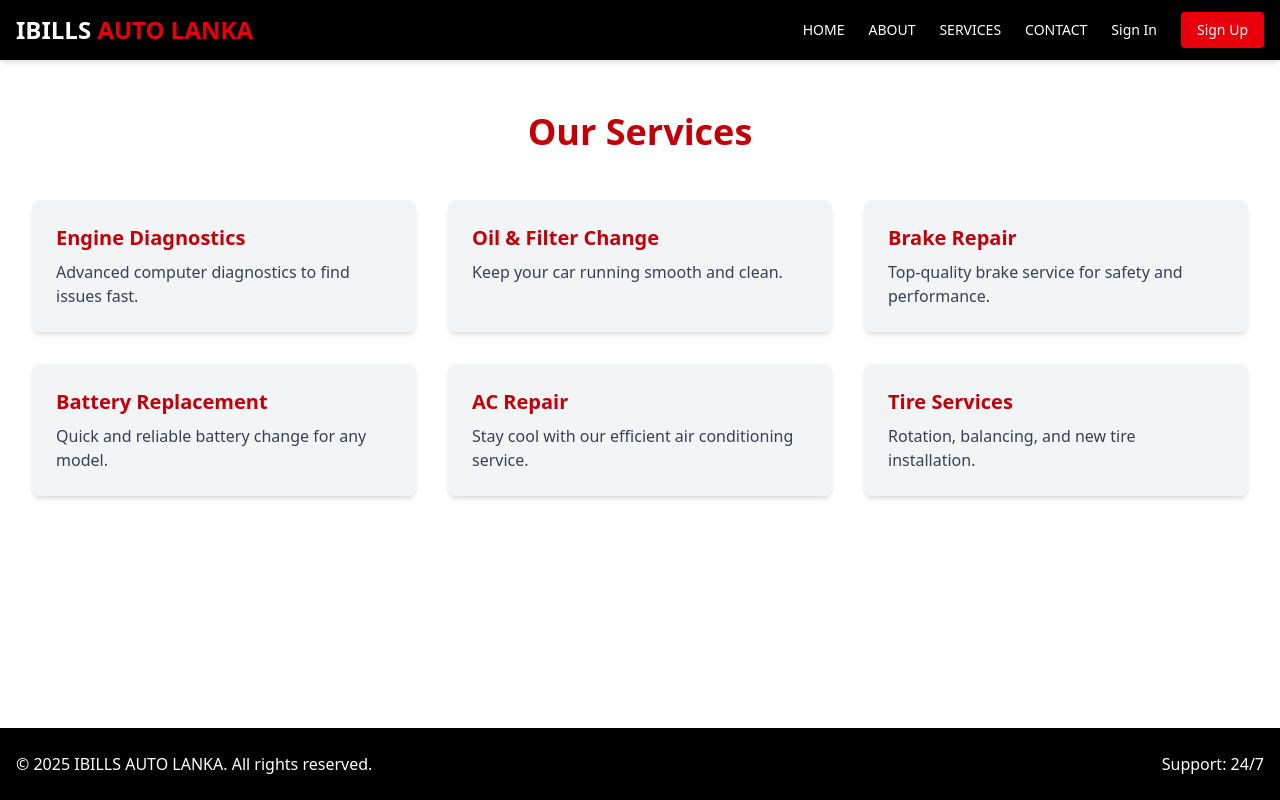
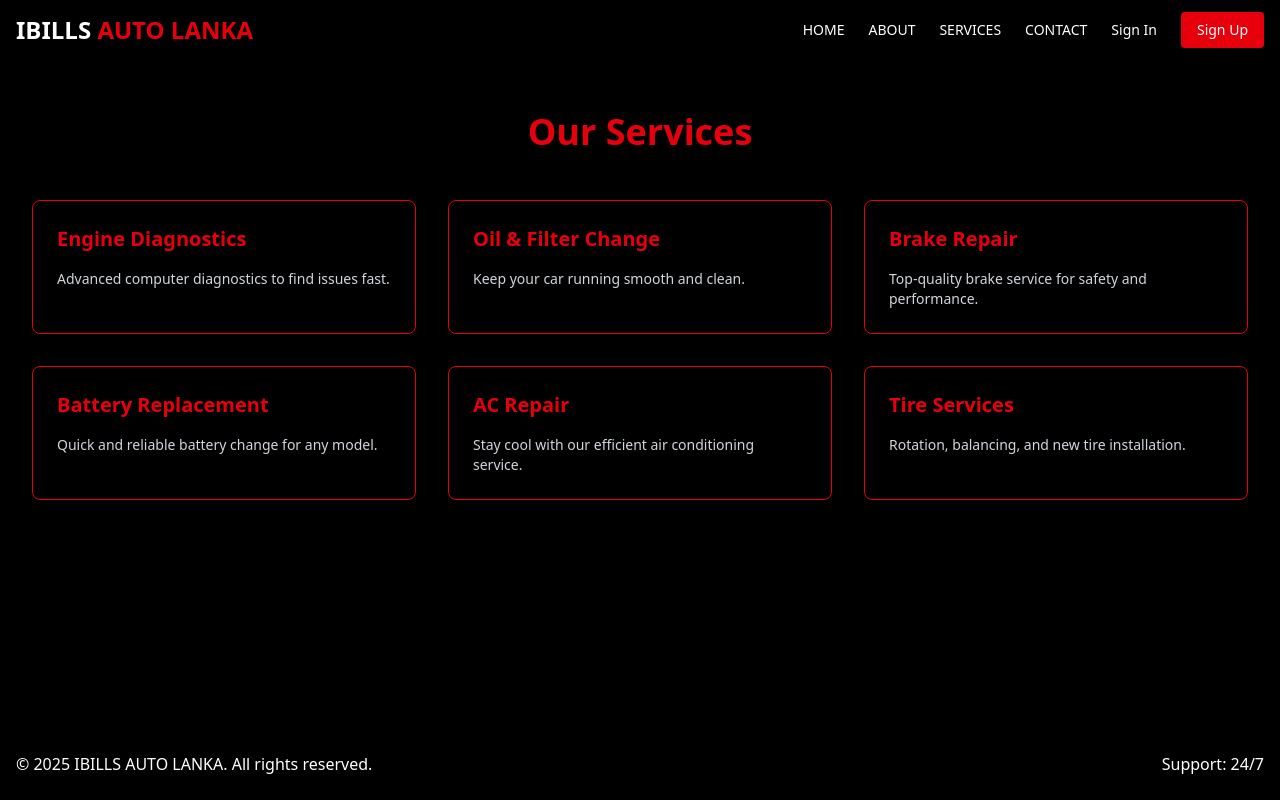
Before and after one commit to uthpala99131/IBILLS-Auto-Lanka, a Next.js app in the folder ibillsweb/: page /services in a window 1280 px wide. Built offline with nearby package versions, Linux system fonts and the light colour scheme.

Commit message:
change colours and design

```diff
--- a/ibillsweb/src/components/ServiceCard.jsx
+++ b/ibillsweb/src/components/ServiceCard.jsx
@@ -1,13 +1,11 @@
 // components/ServiceCard.jsx
-"use client";
-
-const ServiceCard = ({ title, desc }) => {
+export default function ServiceCard({ title, desc }) {
   return (
-    <div className="p-6 transition bg-gray-100 rounded-lg shadow-md hover:bg-red-50">
-      <h3 className="mb-2 text-xl font-semibold text-red-700">{title}</h3>
-      <p className="text-gray-700">{desc}</p>
+    <div className="text-white transition-all duration-300 border border-red-600 rounded-lg shadow-lg bg-black/80 hover:scale-105 hover:shadow-xl">
+      <div className="p-6">
+        <h3 className="mb-4 text-xl font-semibold text-red-600">{title}</h3>
+        <p className="text-sm text-gray-300">{desc}</p>
+      </div>
     </div>
   );
-};
-
-export default ServiceCard;
+}
--- a/ibillsweb/src/pages/services.jsx
+++ b/ibillsweb/src/pages/services.jsx
@@ -1,4 +1,3 @@
-// app/services/page.jsx
 "use client";
 
 import '../app/globals.css';
@@ -17,17 +16,21 @@ const services = [
 
 export default function Services() {
   return (
-    <div className="flex flex-col min-h-screen text-black bg-white">
+    <div className="flex flex-col min-h-screen text-white bg-black">
       <Navbar />
 
       <main className="flex-grow w-full px-4 pb-20 mx-auto pt-28 sm:px-6 lg:px-8 max-w-7xl">
-        <h2 className="mb-12 text-4xl font-bold text-center text-red-700">
+        <h2 className="mb-12 text-4xl font-extrabold text-center text-red-600">
           Our Services
         </h2>
 
         <div className="grid gap-8 sm:grid-cols-2 lg:grid-cols-3">
           {services.map((service, index) => (
-            <ServiceCard key={index} title={service.title} desc={service.desc} />
+            <ServiceCard
+              key={index}
+              title={service.title}
+              desc={service.desc}
+            />
           ))}
         </div>
       </main>
```
